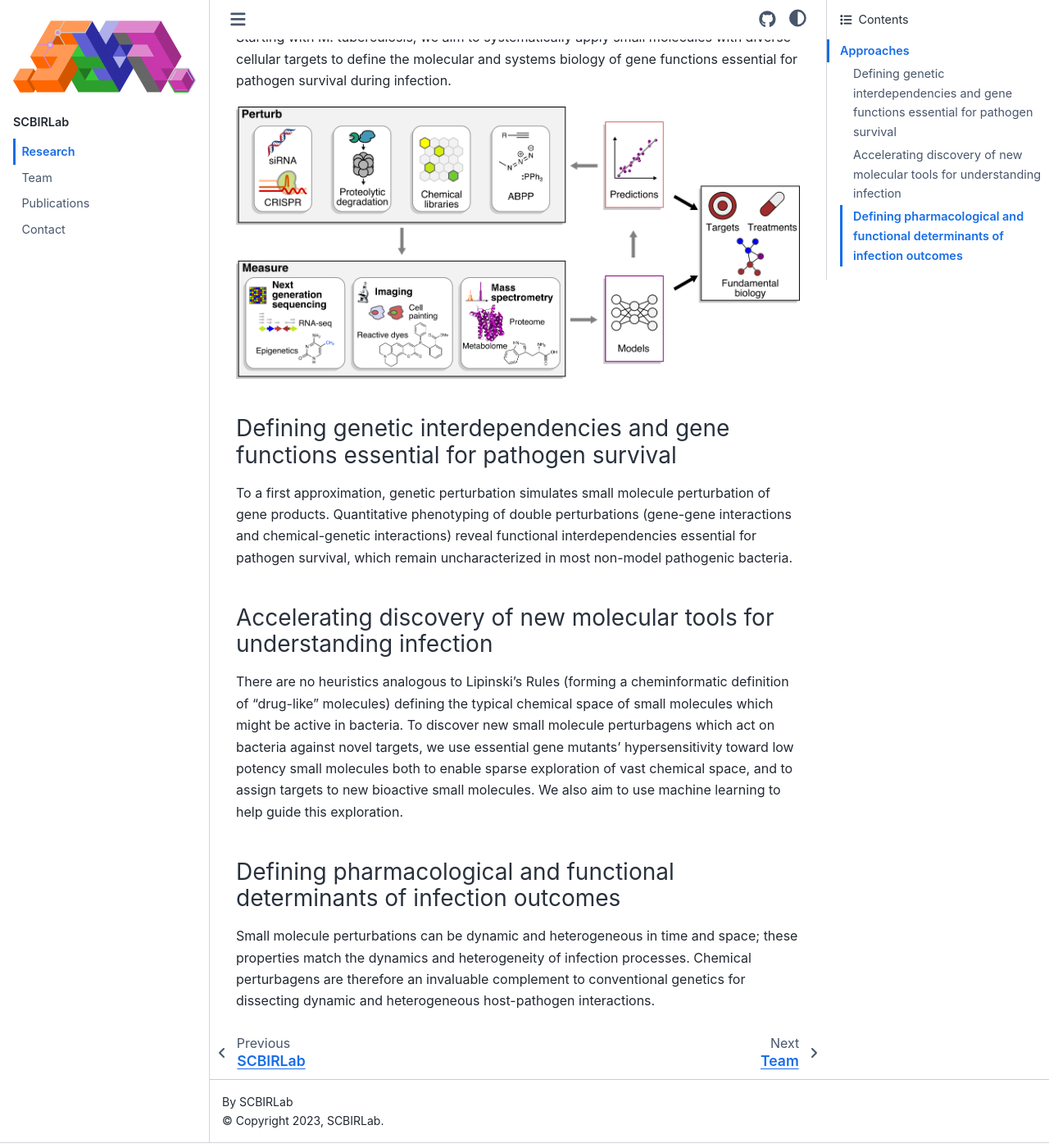
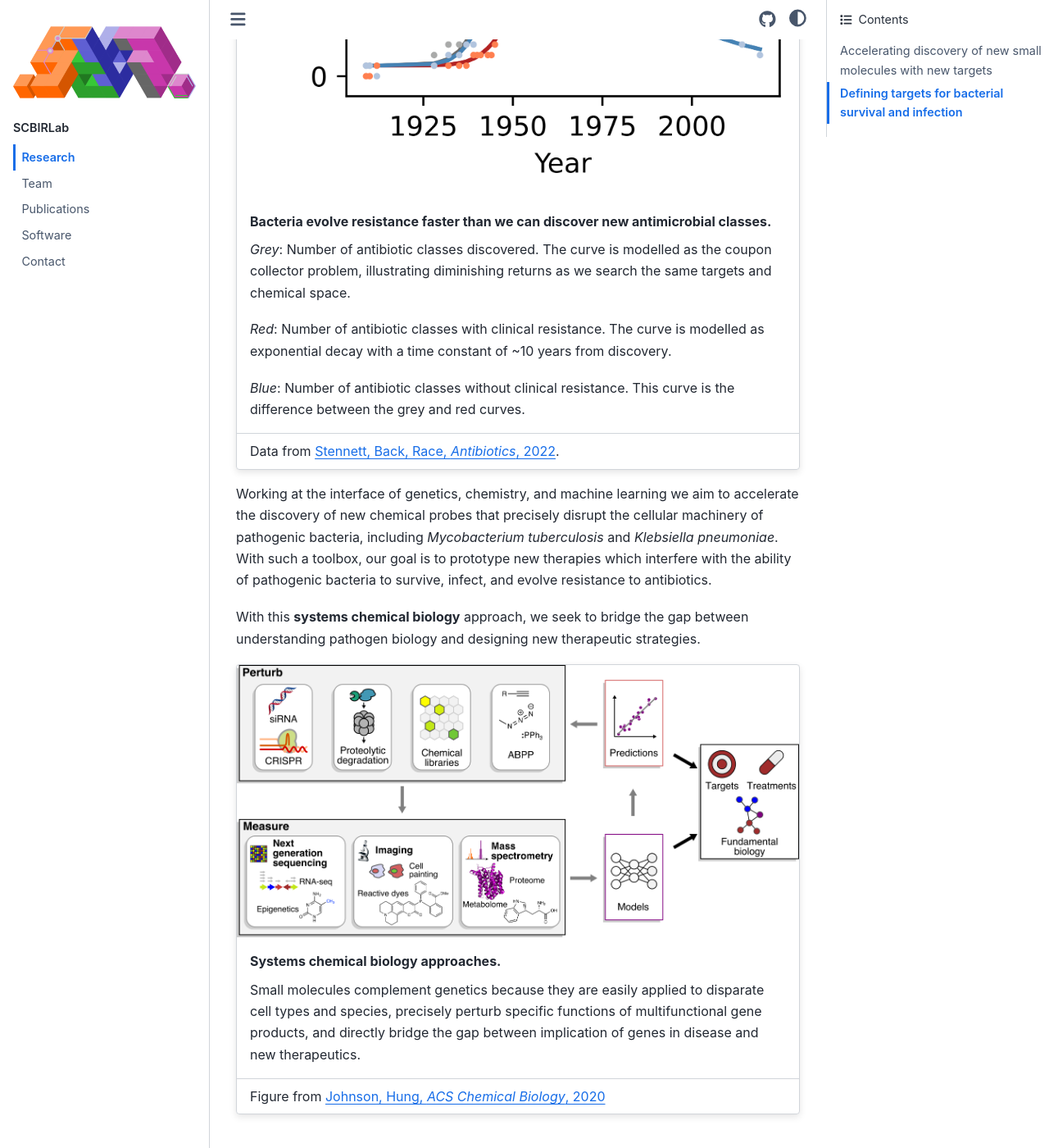
Before and after one commit to scbirlab/scbirlab.github.io, a Sphinx documentation site: the page built from source/research.md, in a window 1280 px wide and 1400 px high, scrolled down 820 px. Shown: the whole window at 82% size. Built offline with Sphinx 7.4.7 and the Sphinx Book theme 1.1.4, drawn with Linux system fonts in a browser that asks for light colours; some of the changed text lies outside the part shown.

```diff
--- a/source/research.md
+++ b/source/research.md
@@ -2,34 +2,61 @@
 title: Research
 ---
 
+(research)=
+
 # Research
 
-**We study how pathogenic bacteria survive and infect, using chemical biology and genetic tools to define gene functions and gene-gene interdependencies. Ultimately, we aim to enable antimicrobial therapies which exploit key weaknesses in the ability of pathogenic bacteria to evolve resistance to antibiotics.**
+**We study how pathogenic bacteria infect and evolve resistance, using large-scale genetics and chemical biology.**
 
-We primarily study Mycobacterium tuberculosis, the causative agent of tuberculosis (TB), a top-10 cause of death globally which kills around 1.5 million people each year.
+**Ultimately, we aim to enable antimicrobial therapies which exploit key weaknesses in the ability of pathogenic bacteria to infect and evolve resistance to antibiotics.**
 
-As soon as new antimicrobial drugs are discovered and used in the clinic, pathogenic bacteria inevitably evolve resistance, driving an unsustainable cycle threatening the twentieth century’s improvements to public health. Antibiotics revolutionized modern medicine, but once again millions of lives are threatened by pathogenic bacteria like M. tuberculosis.
+As soon as new antimicrobial drugs are discovered and used in the clinic, pathogenic bacteria inevitably evolve resistance, driving an unsustainable cycle threatening the twentieth century’s improvements to public health.
 
-Working at the interface of genetics, chemistry, and machine learning, we use chemical “probes” or “perturbagens” to systematically and precisely disrupt the cellular machinery of pathogenic bacteria and study the consequences of this disruption on their ability to survive, infect, and resiliently evolve resistance.
+:::{card} Bacteria evolve resistance faster than we can discover new antimicrobial classes.
+:img-top: _static/research/r-curves.png
 
-With this approach, we seek to bridge the gap between understanding pathogen biology and designing new therapeutic strategies.
+_Grey_: Number of antibiotic classes discovered. The curve is modelled as the coupon collector problem, illustrating diminishing returns as we search the same targets and chemical space.
 
-## Approaches
+_Red_: Number of antibiotic classes with clinical resistance. The curve is modelled as exponential decay with a time constant of ~10 years from discovery.
+
+_Blue_: Number of antibiotic classes without clinical resistance. This curve is the difference between the grey and red curves.
+
++++
+Data from [Stennett, Back, Race, _Antibiotics_, 2022](https://doi.org/10.3390/antibiotics11091237).
+:::
+
+Working at the interface of genetics, chemistry, and machine learning we aim to accelerate the discovery of new chemical probes that precisely disrupt the cellular machinery of pathogenic bacteria, including _Mycobacterium tuberculosis_ and _Klebsiella pneumoniae_. With such a toolbox, our goal is to prototype new therapies which interfere with the ability of pathogenic bacteria to survive, infect, and evolve resistance to antibiotics.
+
+With this **systems chemical biology** approach, we seek to bridge the gap between understanding pathogen biology and designing new therapeutic strategies.
+
+:::{card} Systems chemical biology approaches.
+:img-top: _static/publications/review-Fig2.png
 
 Small molecules complement genetics because they are easily applied to disparate cell types and species, precisely perturb specific functions of multifunctional gene products, and directly bridge the gap between implication of genes in disease and new therapeutics.
 
-Starting with M. tuberculosis, we aim to systematically apply small molecules with diverse cellular targets to define the molecular and systems biology of gene functions essential for pathogen survival during infection.
++++
+Figure from [Johnson, Hung, _ACS Chemical Biology_, 2020](https://doi.org/10.1021/acschembio.9b00714)
+:::
 
-![](_static/publications/review-Fig2.png)
+## Accelerating discovery of new small molecules with new targets
 
-### Defining genetic interdependencies and gene functions essential for pathogen survival
+We aim to develop a toolbox of chemical probes which are active in pathogenic bacteria and which represent diverse, well defined targets.
 
-To a first approximation, genetic perturbation simulates small molecule perturbation of gene products. Quantitative phenotyping of double perturbations (gene-gene interactions and chemical-genetic interactions) reveal functional interdependencies essential for pathogen survival, which remain uncharacterized in most non-model pathogenic bacteria.
+### Rapid target annotation
 
-### Accelerating discovery of new molecular tools for understanding infection
+To discover new small molecule perturbagens which act on bacteria against novel targets, we use a chemical-genetic platform called PROSPECT, which uses essential gene mutants’ hypersensitivity to assign targets to new bioactive small molecules. This hypersensitity also allows detection of low potency small molecules which can be later optimised, enabling sparse exploration of chemical space for unexpected new inhibitors of pathogenic bacteria.
 
-There are no heuristics analogous to Lipinski’s Rules (forming a cheminformatic definition of “drug-like” molecules) defining the typical chemical space of small molecules which might be active in bacteria. To discover new small molecule perturbagens which act on bacteria against novel targets, we use essential gene mutants’ hypersensitivity toward low potency small molecules both to enable sparse exploration of vast chemical space, and to assign targets to new bioactive small molecules. We also aim to use machine learning to help guide this exploration.
+:::{card} Overview of the PROSPECT workflow.
+:img-top: _static/publications/Fig2.png
 
-### Defining pharmacological and functional determinants of infection outcomes
++++
+Figure from [Johnson, Hung, _Methods in Molecular Biology_, 2021](https://doi.org/10.1007/978-1-0716-1460-0_15)
+:::
 
-Small molecule perturbations can be dynamic and heterogeneous in time and space; these properties match the dynamics and heterogeneity of infection processes. Chemical perturbagens are therefore an invaluable complement to conventional genetics for dissecting dynamic and heterogeneous host-pathogen interactions.
+### Optimising chemical library design
+
+There are no heuristics analogous to Lipinski’s Rules (forming a cheminformatic definition of “drug-like” molecules) defining the typical chemical space of small molecules which might be active in bacteria. We are using the hypersensitivity of genetic knock-down strains to detect even very low-potency small molecules in order to generate rich, high quality datasets for understanding the chemical features of molecules which inhibit bacterial growth. With this understanding, we aim to design chemical libraries which are optimised for new antibiotic discovery.
+
+## Defining targets for bacterial survival and infection
+
+Alongside developing a chemical probe toolbox, we are usign forward genetics to define targets in pathogenic bacteria which allow them to infect and evolve resistance. With these targets and a toolbox of chemical probes, we will be able to demonstrate new therapeutic modalities, including combination therapies and non-small molecule therapies, which manipulate the ability of pathogenic bacteria to infect and evolve resistance.
```
Also changed, not shown: source/contact.md (+2 -1 lines), source/index.md (+45 -5 lines), source/publications.md (+3 -1 lines), source/software.md (added, +57 -0 lines), source/team.md (+2 -0 lines), source/_static/research/r-curves.png (added).
